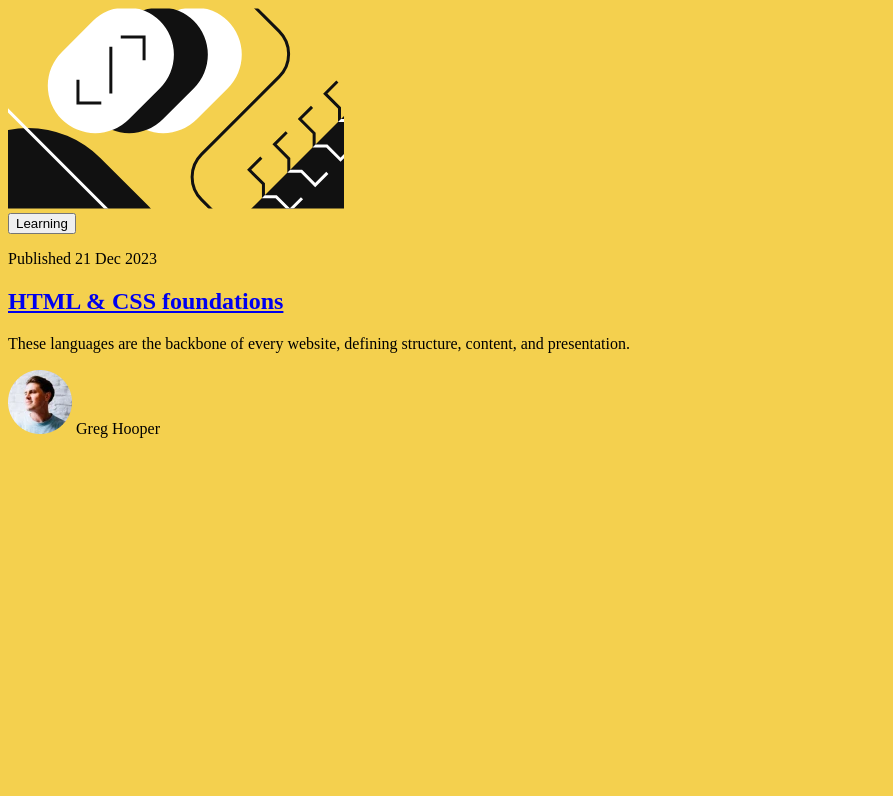
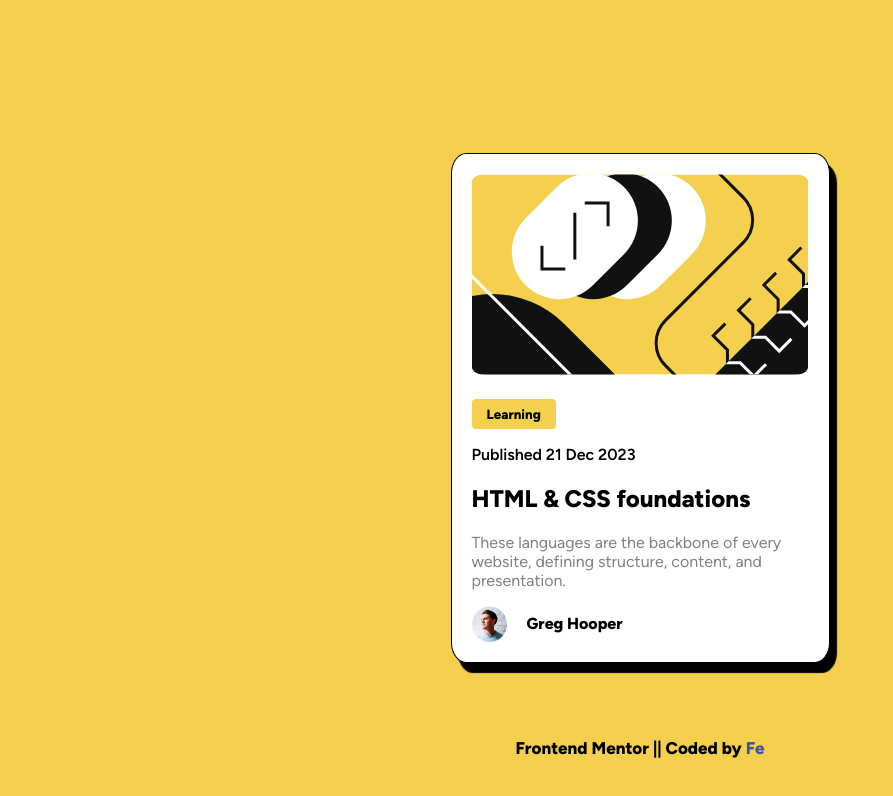
Before and after one commit to Code-Me-Well/Blog-preview-card-main, a plain HTML site: page index.html in a window 1280 px wide. Shown: the whole page, without its empty margins (0-893 px from the left). Drawn offline with Linux system fonts and the light colour scheme.

Commit message:
Edit structures

```diff
--- a/index.html
+++ b/index.html
@@ -17,12 +17,113 @@
             src: url("./assets/fonts/Figtree-VariableFont_wght.ttf") format("truetype"),
             url("./assets/fonts/Figtree-Italic-VariableFont_wght.ttf") format("truetype");
           }
+          *{
+            font-family: Figtree;
+          }
       body{
         background-color: hsl(47, 88%, 63%);
+        display: flex;
+        min-height: 100vh;
+        justify-content: center;
+        align-items: center;
+      }
+      .container{
+        width: 377px;
+        border: white solid 3px;
+        background-color: white;
+        border-radius: 4%;
+        border: solid black 1px;
+        box-shadow: 7px 10px 1px black;
+      }
+      .blog-card{
+        text-align: center;
+        margin: 20px;
+      }
+      .blog-card img{
+        border-radius: 4%;
+        max-width: 100%;
+        height: auto;
+      }
+      .blog-content{
+        margin-left: 20px;
+      }
+      .blog-content button{
+        background-color: hsl(47, 88%, 63%);
+        border: none;
+        padding: 7px 15px;
+        border-radius: 4px;
+        font-weight: 800;
+      }
+      .blog-content p.est{
+        font-weight: 600;
+        color: black;
+      }
+      .blog-content a{
+        text-decoration: none;
+        color: black;
+        font-weight: 800;
+      }
+      .blog-content a:hover{
+        color: hsl(47, 88%, 63%);
+      }
+      .blog-content p{
+        color: hsl(0, 0%, 50%);
+      }
+      .blog-content .profile{
+        display: flex;
+        align-items: center;
+        margin-bottom: 20px;
+        margin-top: 10px;
+      }
+      .blog-content img{
+        width: 35px;
+        float: left;
+        margin-right: 20px;
+      }
+      .profile span{
+        font-weight: 800;
+      }
+      .attribution {
+        font-size: 17px;
+        text-align: center;
+        font-weight: 800;
+        position: absolute;
+        display: block;
+        left: 50%;
+        bottom: -2px;
+        transform:translateX(-50%) translateY(-50%);
+      }
+      .attribution a {
+        color: hsl(228, 45%, 44%);
+        text-decoration: none;
       }
 
-      /* .attribution { font-size: 11px; text-align: center; }
-      .attribution a { color: hsl(228, 45%, 44%); } */
+      @media screen and (max-width: 450px) {
+    .container {
+        width: 80%;
+    }
+
+    .blog-card, .blog-content {
+        margin: 20px;
+    }
+
+    .blog-content button {
+        padding: 5px 10px;
+    }
+
+    .blog-content img {
+        width: 25px;
+        margin-right: 10px;
+    }
+
+    .blog-content h1{
+      font-size: 1.3em;
+    }
+    .attribution {
+      font-size: 11px;
+     }
+
+  }
         </style>
     </head>
     <body>
@@ -32,30 +133,22 @@
             </article>
             <article class="blog-content">
                 <button>Learning</button>
-                <p>Published 21 Dec 2023</p>
+                <p class="est">Published 21 Dec 2023</p>
                 <h1>
                     <a href="#">HTML & CSS foundations</a>
                 </h1>
                 <p>These languages are the backbone of every website, defining structure, content, and presentation.</p>
-                <div>
+                <div class="profile">
                     <img src="./assets/images/image-avatar.webp" alt="">
                     <span>Greg Hooper</span>
                 </div>
             </article>
         </div>
-        <!-- Learning
-
-  Published 21 Dec 2023S
-
-  HTML & CSS foundations
-
-  These languages are the backbone of every website, defining structure, content, and presentation.
-
-  Greg Hooper
-
-  <div class="attribution">
-    Challenge by <a href="https://www.frontendmentor.io?ref=challenge" target="_blank">Frontend Mentor</a>.
-    Coded by <a href="#">F E</a>.
-  </div> -->
+        <div class="attribution">
+            <p>
+                Frontend Mentor || Coded by
+                <a href="mailto:feyselteshome05@gmail.com">Fe</a>
+            </p>
+        </div>
     </body>
 </html>
```
